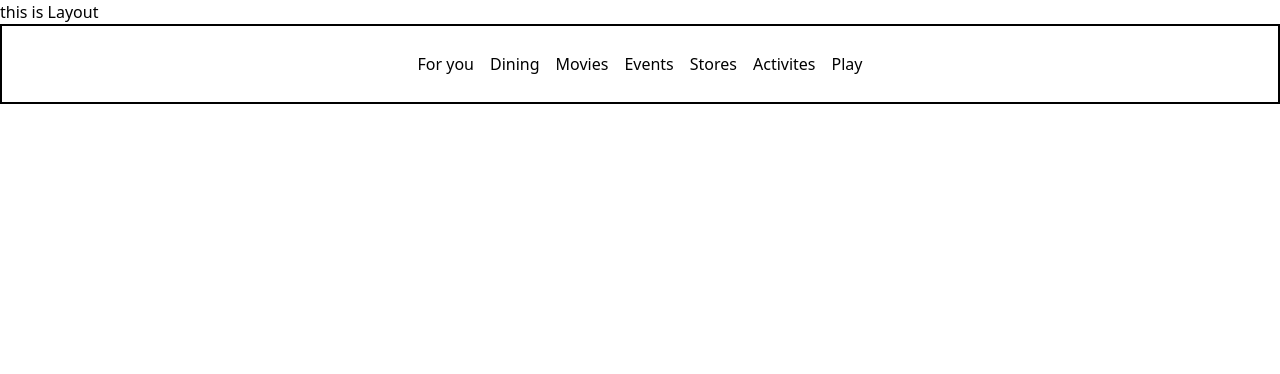
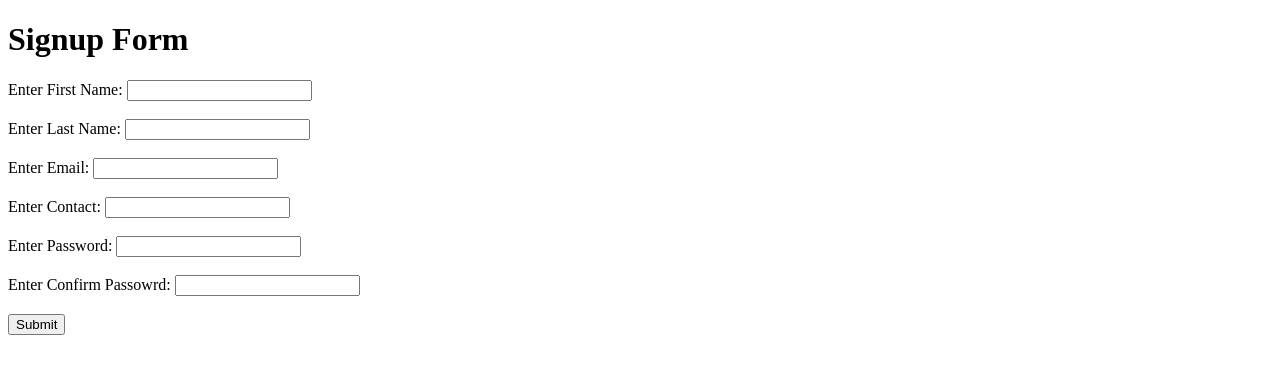
Before and after one commit to Tanishkagupta123/React-project, a React (Vite) app: page / in a window 1280 px wide. Shown: the top 374 px of the page. Built offline with nearby package versions, Linux system fonts and the light colour scheme.

Commit message:
first commit

```diff
--- /dev/null
+++ b/src/Pages/Login.jsx
@@ -0,0 +1,16 @@
+import React from 'react'
+
+const Login = () => {
+  return (
+    <>
+
+
+    this is login page
+
+
+
+    </>
+  )
+}
+
+export default Login
--- /dev/null
+++ b/src/Pages/Signup.jsx
@@ -0,0 +1,124 @@
+import React, { useState } from 'react'
+
+const Signup = () => {
+
+         let[form,setfrom]=useState({
+          firstname:"",
+          lastname:"",
+          email:"",
+          contact:"",
+          password:"",
+          cpassword:""
+
+        })
+
+        let [error,seterror]=useState('')
+    let change=(e)=>{
+          setfrom({...form , [e.target.name]:e.target.value})
+        }
+
+         const submit=(e)=>{
+
+        e.preventDefault()
+
+        let vaild=true
+        seterror("")
+
+        if(form.firstname.trim()==""){
+            seterror("Please enter first name")
+            vaild=false
+
+        }
+        else if(form.lastname.trim()==""){
+            seterror("Please enter last name")
+            vaild=false
+
+        }
+
+        else if(form.email.trim()==""){
+            seterror("Please enter email")
+             vaild=false
+        }
+
+        else if(!(form.email.includes("@") && form.email.includes(".com"))){
+             seterror("Please enter correct email")
+              vaild=false
+        }
+
+        else if(form.contact.trim()==""){
+            seterror("Please enter contact")
+            vaild=false
+
+        }
+
+        else if(form.contact.trim().length !==10){
+            seterror("Please enter correct contact")
+            vaild=false
+
+        }
+
+        else if(form.password.trim()==""){
+            seterror("Please enter password")
+            vaild=false
+
+        }
+
+        else if (!(
+             /[a-z]/.test(form.password) &&
+             /[A-Z]/.test(form.password) &&
+             /[0-9]/.test(form.password) &&
+             /[!@#$%^&*]/.test(form.password))) {
+             seterror("Password must contain uppercase, lowercase, number and special character")
+             vaild = false
+            }
+
+
+        else if(form.cpassword.trim()==""){
+            seterror("Please enter confirm password")
+            vaild=false
+
+        }
+
+        else if(form.password!==form.cpassword){
+            seterror("password and confirm password is not matched")
+            vaild=false
+
+        }
+
+        if (vaild){
+            alert("form submitted")
+             vaild=false
+        }
+
+    }
+
+
+  return (
+    <>
+
+        <h1>Signup Form </h1>
+
+      <form onSubmit={submit}>
+
+     {error && <p style={{ color: "red" }}>{error}</p>}
+
+      Enter First Name: <input type="text" name='firstname' value={form.firstname} onChange={change} /> <br /> <br />
+
+      Enter Last Name: <input type="text" name='lastname' value={form.lastname} onChange={change} /> <br /> <br />
+
+      Enter Email: <input type="text" name='email' value={form.email} onChange={change} /> <br /> <br />
+
+      Enter Contact: <input type="text" name='contact' value={form.contact} onChange={change} /> <br /> <br />
+
+      Enter Password: <input type="text" name='password' value={form.password} onChange={change} /> <br /> <br />
+
+      Enter Confirm Passowrd: <input type="text" name='cpassword' value={form.cpassword} onChange={change} /> <br /> <br />
+
+
+      <button type='submit'>Submit</button>
+      </form>
+    </>
+  )
+}
+
+export default Signup
--- a/src/index.css
+++ b/src/index.css
@@ -1 +1 @@
-@import "tailwindcss";
+/* @import "tailwindcss"; */
--- a/src/main.jsx
+++ b/src/main.jsx
@@ -1,7 +1,7 @@
 
 import { createRoot } from 'react-dom/client'
 import './index.css'
-import App from './Component/Routing.jsx'
+import App from './Pages/Signup'
 import { BrowserRouter } from 'react-router-dom'
 
 createRoot(document.getElementById('root')).render(
```
Also changed, not shown: src/Component/Routing.jsx (line endings or trailing spaces).
